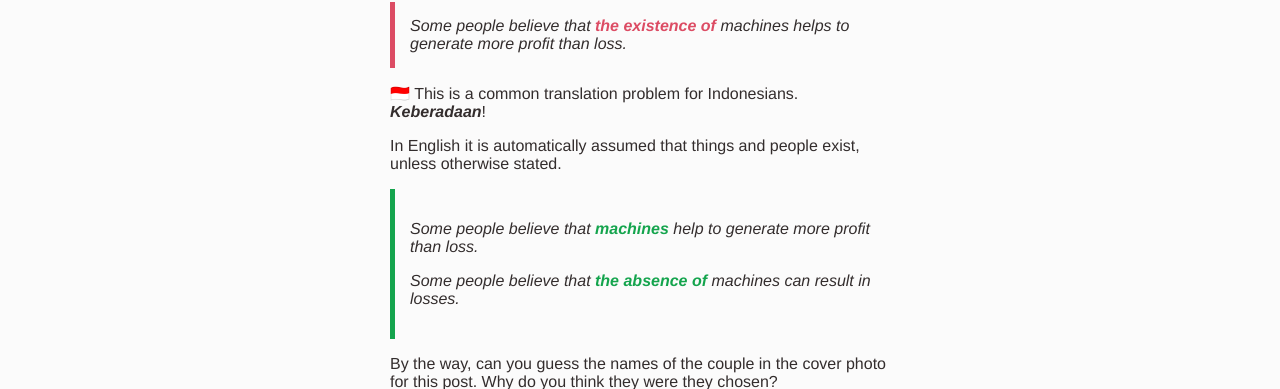
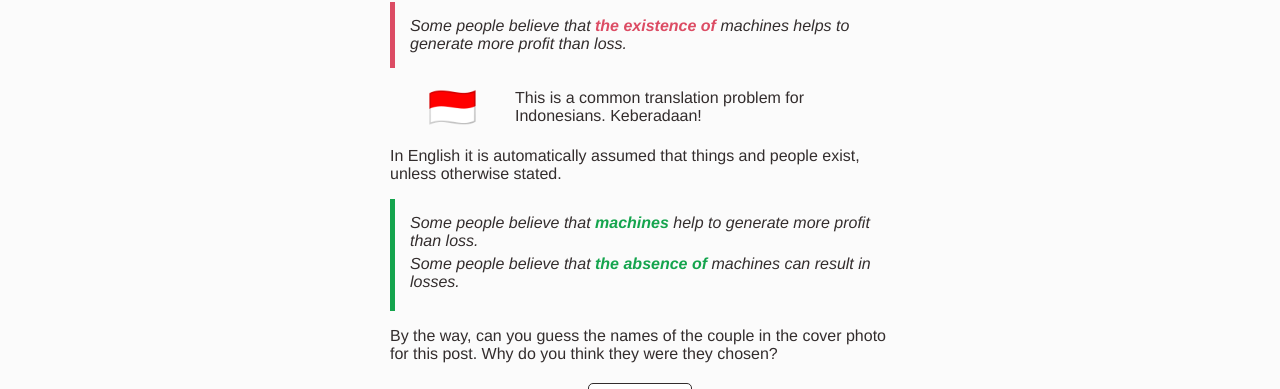
Before and after one commit to boltonsteve/gurueap, a SvelteKit app: page /posts/existence in a window 1280 px wide. Shown: the part 544-933 px from the top of the page. Built offline with nearby package versions, Linux system fonts and the light colour scheme.

Commit message:
rights 2

```diff
--- a/src/routes/components/WithIcon.svelte
+++ b/src/routes/components/WithIcon.svelte
@@ -1,6 +1,6 @@
 <script>
     import { flagIndo, flagUk } from '$lib/flags.js';
-    import { ConeStriped, SignpostSplit, ExclamationTriangle, Book, InfoCircle } from "svelte-bootstrap-icons";
+    import { ConeStriped, SignpostSplit, ExclamationTriangle, Book, InfoCircle, CircleHalf } from "svelte-bootstrap-icons";
     export let html = '';
     export let icon = 'cone';
     export let flag = 'indo';
--- a/src/routes/posts/also-can/+page.svelte
+++ b/src/routes/posts/also-can/+page.svelte
@@ -17,7 +17,7 @@
     <p class="alert alert-danger font-italic">In addition to smoking, excessive drinking <span class="font-weight-bold text-danger">also can</span> cause illness.</p>
 
     <WithIcon icon="flag">
-        <div slot="html">This looks like a direct translation from Bahasa Indonesia!</div>
+        <div slot="html">This looks like a direct translation from Bahasa Indonesia - <b><i>juga bisa</i></b>.</div>
     </WithIcon>
 
     <p>Actually the meaning is clear, it's just not good <a href="../posts/collocation">collocation</a>. Don't write <span class="font-weight-bold text-danger">also can</span>, write <span class="font-weight-bold text-success">can also</span> instead:</p>
--- a/src/routes/posts/become/+page.svelte
+++ b/src/routes/posts/become/+page.svelte
@@ -17,7 +17,7 @@
 
     <p>This is the influence of Bahasa Indonesia. In English 'become' is always used to describe a change, rather than a constant:</p>
 
-    <ul class="font-italic lh-15">
+    <ul class="font-italic lh-15 lst-none alert alert-success">
         <li>People <span class="font-weight-bold text-success">become</span> sleepy when they drink a lot of beer.</li>
         <li>Most knives <span class="font-weight-bold text-success">become</span> dull after a while and need to be sharpened.</li>
         <li>When there's a problem, Clark Kent <span class="font-weight-bold text-success">becomes</span> Superman.</li>
--- a/src/routes/posts/budget/+page.svelte
+++ b/src/routes/posts/budget/+page.svelte
@@ -35,8 +35,8 @@
 
     <ul class="lh-15">
         <li><i><b>budget</b></i> is a singular countable noun</li>
-        <li>'large' collocates with <i><b>budget</b></i></li>
-        <li>'item(s)' collocates with <i><b>budget </b></i>(don't forget the preposition 'on')</li>
+        <li><b><i>large</i></b> collocates with <i><b>budget</b></i></li>
+        <li><b><i>item(s)</i></b> collocates with <i><b>budget </b></i>(don't forget the preposition <b><i>on</i></b>)</li>
         <li>as a singular countable noun, <i><b>budget</b></i> requires some kind of determiner (article, possessive, etc.)</li>
     </ul>
 
--- a/src/routes/posts/existence/+page.svelte
+++ b/src/routes/posts/existence/+page.svelte
@@ -1,7 +1,7 @@
 <script>
     import SvelteSeo from "svelte-seo"
-    import { flagIndo } from '$lib/flags.js';
     import { slide } from "svelte/transition";
+    import WithIcon from '../../components/WithIcon.svelte'
 
     let show = false;
 
@@ -11,8 +11,9 @@
 </script>
 
 <SvelteSeo
-    title="When 'existence' should not exist",
+    title="When 'existence' should not exist"
     description="Demonstrating the redundant use of 'existence' in Indonesian IELTS candidate writing."
+    keywords="IELTS,EAP,academic English,Indonesia,study abroad,English for academic purposes,pre-departure training,vocabulary,Bhs Indonesia Interference"
 />
 
 <div class="mb-3 mw-500">
@@ -23,22 +24,23 @@
 
     <p class="font-italic alert alert-danger">Some people believe that <span class="font-weight-bold text-danger">the existence of</span> machines helps to generate more profit than loss.</p>
 
-    <p>{@html flagIndo} This is a common translation problem for Indonesians. <b><i>Keberadaan</i></b>!</p>
+    <WithIcon icon="flag">
+        <div slot="html">This is a common translation problem for Indonesians. Keberadaan!</div>
+    </WithIcon>
 
     <p>In English it is automatically assumed that things and people exist, unless otherwise stated.</p>
 
-    <div class="font-italic alert alert-success">
-        <p>Some people believe that <span class="font-weight-bold text-success">machines</span> help to generate more profit than loss.</p>
-
-        <p>Some people believe that <span class="font-weight-bold text-success">the absence of</span> machines can result in losses.</p>
-    </div>
+    <ul class="lst-none lh-15 font-italic alert alert-success">
+        <li>Some people believe that <span class="font-weight-bold text-success">machines</span> help to generate more profit than loss.</li>
+        <li>Some people believe that <span class="font-weight-bold text-success">the absence of</span> machines can result in losses.</li>
+    </ul>
 
     <p>By the way, can you guess the names of the couple in the cover photo for this post. Why do you think they were they chosen?</p>
 
     {#if show}
-        <div id="answer" class="border rounded" in:slide>
-            <img src="/img/existentialists.png" class="rounded" style="width:180px;" alt="existentialists">
-            <div class="pl-1">The photo shows French philosophers Jean Paul Sartre and Simone de Beauvoir. The pair were mainly responsible for devoloping the branch of philosophy known as <b><i>existentialism</i></b>.</div>
+        <div id="answer" in:slide>
+            <div>The photo shows French philosophers Jean Paul Sartre and Simone de Beauvoir. The pair were mainly responsible for devoloping the branch of philosophy known as <b><i>existentialism</i></b>.</div>
+            <div><img src="/img/existentialists.png" class="rounded img-fluid" style="width:180px;" alt="existentialists"></div>
         </div>
     {/if}
 
--- a/src/routes/posts/rights/+page.svelte
+++ b/src/routes/posts/rights/+page.svelte
@@ -22,7 +22,7 @@ keywords="IELTS,EAP,academic English,Indonesia,study abroad,English for academic
     <div class="alert alert-success font-italic">The principle of the social services is that people <span class="font-weight-bold text-success">have the right to</span> live happily and without discrimination.</div>
 
     <WithIcon icon="flag" position="right">
-        <div slot="html">You can think of it as a phrasal verb (Indonesians will be translating berhak untuk..). Sometimes it's have the right to + V1. Sometimes have a right to + V1.</div>
+        <div slot="html">You can think of it as a phrasal verb (Indonesians will be translating <b><i>berhak untuk</i></b>..). Sometimes it's <b><i>have the right to + V1</i></b>, and sometimes <b><i>have a right to + V1</i></b>.</div>
     </WithIcon>
 
     <p>To see the relative frequency of <b><i>have the right to</i></b> and <b><i>have rights to</i></b>, we can consult Google NGRAM viewer:</p>
--- a/static/steve_bs.css
+++ b/static/steve_bs.css
@@ -178,6 +178,12 @@ ul.lh-15 li, ol.lh-15 li {
     /* line-height: 1.5em; */
     margin-bottom: 5px;
 }
+
+ul.lh-2 li, ol.lh-2 li {
+    /* line-height: 1.5em; */
+    margin-bottom: 15px;
+}
+
 
 ul.links {
     list-style-type:none;
```
Also changed, not shown: static/img/ngram-rights.png.
